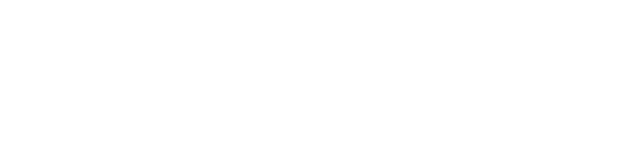
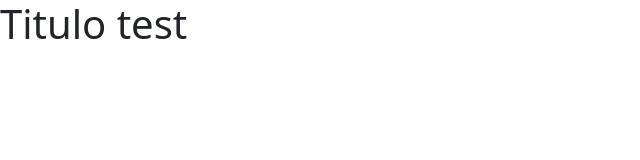
Before and after one commit to namesLu/DSMovie, a plain HTML site: page index.html in a window 1280 px wide. Shown: the whole page, without its empty margins (0-640 px from the left). Drawn offline with nearby package versions, Linux system fonts and the light colour scheme.

Commit message:
Bootstrap

```diff
--- a/index.html
+++ b/index.html
@@ -5,8 +5,10 @@
     <meta http-equiv="X-UA-Compatible" content="IE=edge">
     <meta name="viewport" content="width=device-width, initial-scale=1.0">
     <title>Projeto DSMovie</title>
+
+    <link href="https://cdn.jsdelivr.net/npm/bootstrap@5.1.3/dist/css/bootstrap.min.css" rel="stylesheet" integrity="sha384-1BmE4kWBq78iYhFldvKuhfTAU6auU8tT94WrHftjDbrCEXSU1oBoqyl2QvZ6jIW3" crossorigin="anonymous">
 </head>
 <body>
-
+    <h1>Titulo test</h1>
 </body>
 </html>
```
